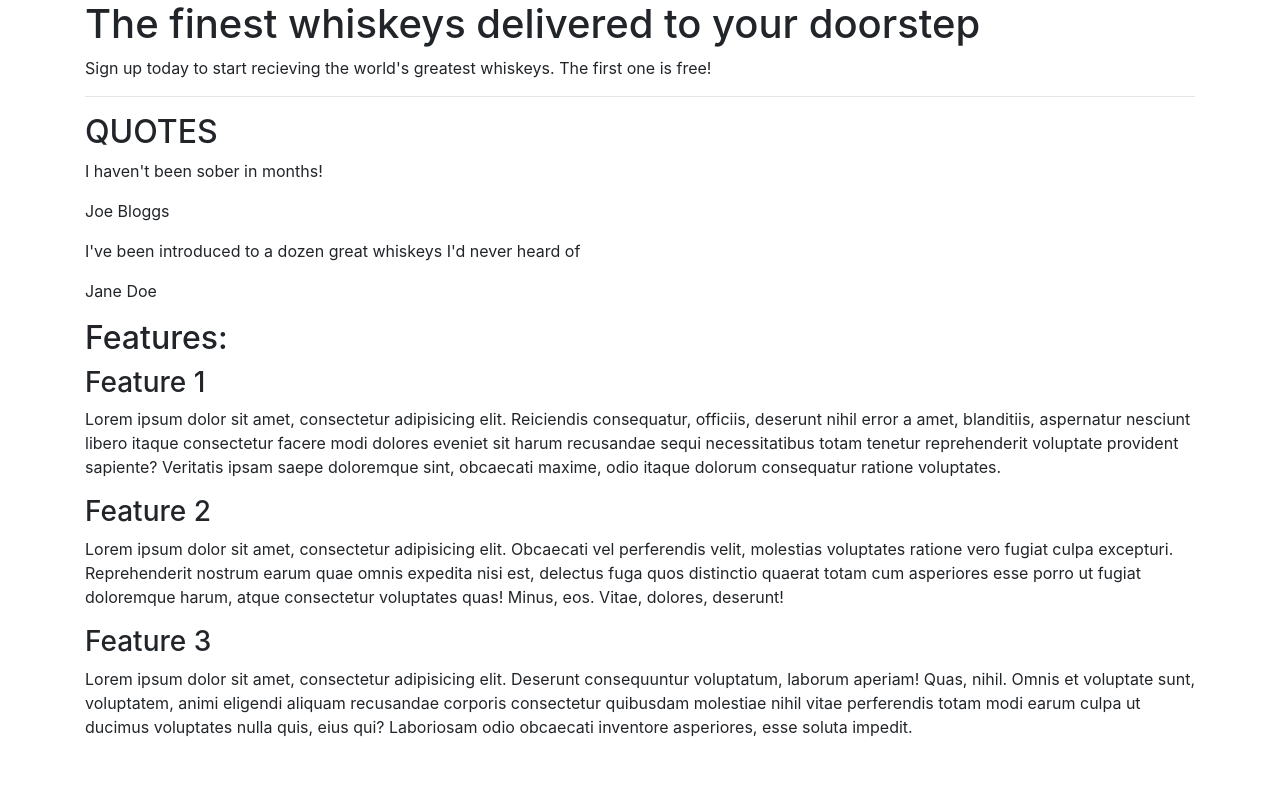
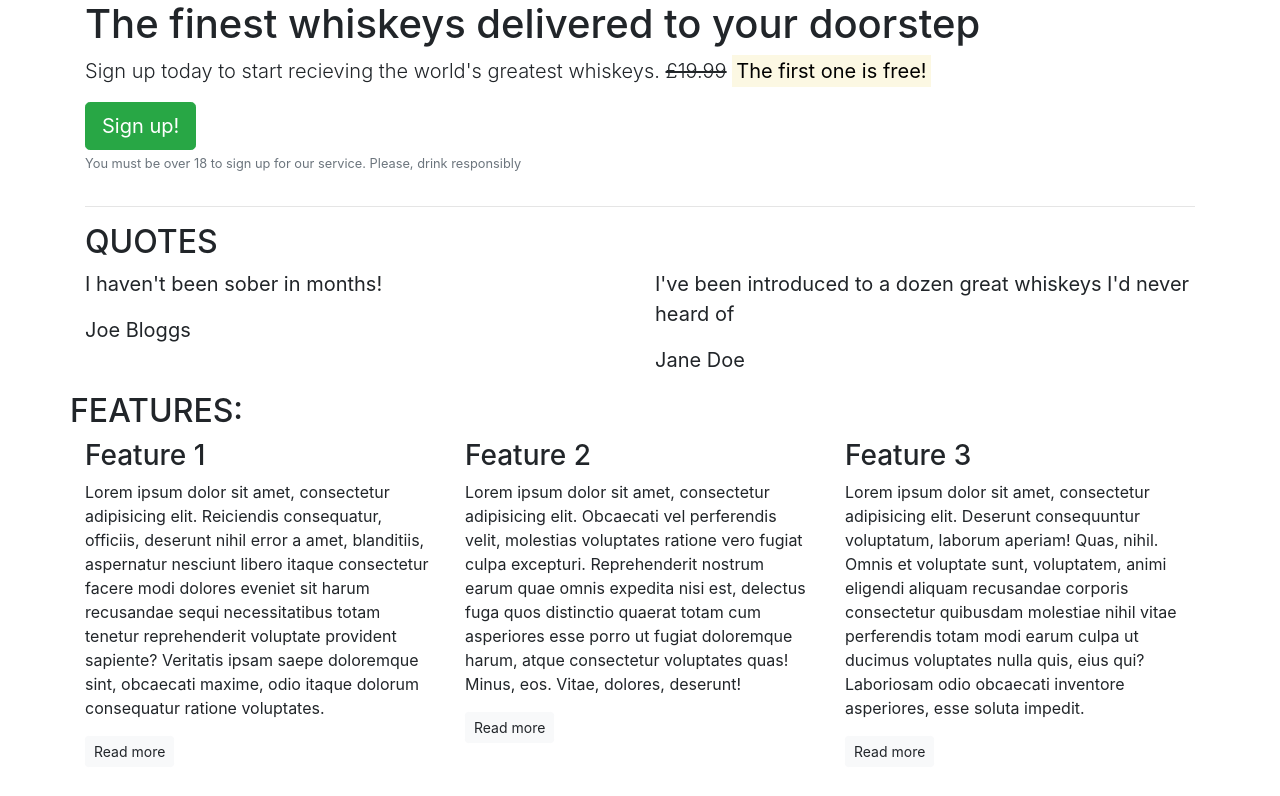
Before and after one commit to Matt-F90/Intro-to-bootstrap, a plain HTML site: page index..html in a window 1280 px wide. Drawn offline with nearby package versions, Linux system fonts and the light colour scheme.

Commit message:
adding grids

```diff
--- a/index..html
+++ b/index..html
@@ -1,5 +1,6 @@
 <!DOCTYPE html>
 <html lang="en">
+
 <head>
     <meta charset="UTF-8">
     <meta name="viewport" content="width=device-width, initial-scale=1.0">
@@ -8,42 +9,82 @@
     <link rel="stylesheet" href="https://stackpath.bootstrapcdn.com/bootstrap/4.1.3/css/bootstrap.min.css" integrity="sha384-MCw98/SFnGE8fJT3GXwEOngsV7Zt27NXFoaoApmYm81iuXoPkFOJwJ8ERdknLPMO" crossorigin="anonymous">
     <script src="https://stackpath.bootstrapcdn.com/bootstrap/4.1.3/js/bootstrap.min.js" integrity="sha384-ChfqqxuZUCnJSK3+MXmPNIyE6ZbWh2IMqE241rYiqJxyMiZ6OW/JmZQ5stwEULTy" crossorigin="anonymous"></script>
 </head>
+
 <body>
     <article class="container">
+        <div class="row">
+            <div class="col-12">
                 <section class="callout">
                     <h1>The finest whiskeys delivered to your doorstep</h1>
-            <p>Sign up today to start recieving the world's greatest whiskeys. The first one is free!</p>
+                    <p class="lead">Sign up today to start recieving the world's greatest whiskeys.
+                        <s>£19.99</s> <strong><mark>The first one is free!</mark></strong></p>
+                    <button class="btn btn-success btn-lg">Sign up!</button>
+                    <p class="text-muted"><small>You must be over 18 to sign up for our service. Please, drink responsibly</small></p>
                 </section>
+            </div>
+        </div>
 
         <hr>
         <section class="quotes">
+            <div class="row">
+                <div class="col-12">
                     <h2 class="text-uppercase">Quotes</h2>
-            <div class="quote">
+                </div>
+            </div>
+            <div class="row">
+                <div class="col-12 col-md-6">
+                    <blockquote class="blockquote">
                         <p>I haven't been sober in months!</p>
                         <p>Joe Bloggs</p>
+                    </blockquote>
                 </div>
-            <div class="quote">
+                <div class="col-12 col-md-6">
+                    <blockquote class="blockquote">
                         <p>I've been introduced to a dozen great whiskeys I'd never heard of</p>
                         <p>Jane Doe</p>
+                    </blockquote>
+                </div>
             </div>
         </section>
 
+
         <section class="features">
-            <h2>Features:</h2>
+            <div class="row">
+                <div class="col-12"></div>
+                <h2 class="text-uppercase">Features:</h2>
+            </div>
+            </div>
+            <div class="row">
+                <div class="col-12 col-md-6 col-lg-4">
                 <div class="feature">
                         <h3>Feature 1</h3>
-                <p>Lorem ipsum dolor sit amet, consectetur adipisicing elit. Reiciendis consequatur, officiis, deserunt nihil error a amet, blanditiis, aspernatur nesciunt libero itaque consectetur facere modi dolores eveniet sit harum recusandae sequi necessitatibus totam tenetur reprehenderit voluptate provident sapiente? Veritatis ipsam saepe doloremque sint, obcaecati maxime, odio itaque dolorum consequatur ratione voluptates.</ipsum50></p>
+                        <p>Lorem ipsum dolor sit amet, consectetur adipisicing elit. Reiciendis consequatur, officiis, deserunt nihil error a amet, blanditiis, aspernatur nesciunt libero itaque consectetur facere modi dolores eveniet sit harum recusandae
+                            sequi necessitatibus totam tenetur reprehenderit voluptate provident sapiente? Veritatis ipsam saepe doloremque sint, obcaecati maxime, odio itaque dolorum consequatur ratione voluptates.</ipsum50>
+                        </p>
+                        <p><a class="btn btn-sm btn-light">Read more</a></p>
                     </div>
+                </div>
+                <div class="col-12 col-md-6 col-lg-4">
                 <div class="feature">
                         <h3>Feature 2</h3>
-                <p>Lorem ipsum dolor sit amet, consectetur adipisicing elit. Obcaecati vel perferendis velit, molestias voluptates ratione vero fugiat culpa excepturi. Reprehenderit nostrum earum quae omnis expedita nisi est, delectus fuga quos distinctio quaerat totam cum asperiores esse porro ut fugiat doloremque harum, atque consectetur voluptates quas! Minus, eos. Vitae, dolores, deserunt!</p>
+                        <p>Lorem ipsum dolor sit amet, consectetur adipisicing elit. Obcaecati vel perferendis velit, molestias voluptates ratione vero fugiat culpa excepturi. Reprehenderit nostrum earum quae omnis expedita nisi est, delectus fuga quos distinctio
+                            quaerat totam cum asperiores esse porro ut fugiat doloremque harum, atque consectetur voluptates quas! Minus, eos. Vitae, dolores, deserunt!</p>
+                        <p><a class="btn btn-sm btn-light">Read more</a></p>
                     </div>
+                </div>
+                <div class="col-12 d-md-none d-lg-block col-lg-4">
                 <div class="feature">
                         <h3>Feature 3</h3>
-                <p>Lorem ipsum dolor sit amet, consectetur adipisicing elit. Deserunt consequuntur voluptatum, laborum aperiam! Quas, nihil. Omnis et voluptate sunt, voluptatem, animi eligendi aliquam recusandae corporis consectetur quibusdam molestiae nihil vitae perferendis totam modi earum culpa ut ducimus voluptates nulla quis, eius qui? Laboriosam odio obcaecati inventore asperiores, esse soluta impedit.</p>
+                        <p>Lorem ipsum dolor sit amet, consectetur adipisicing elit. Deserunt consequuntur voluptatum, laborum aperiam! Quas, nihil. Omnis et voluptate sunt, voluptatem, animi eligendi aliquam recusandae corporis consectetur quibusdam molestiae
+                            nihil vitae perferendis totam modi earum culpa ut ducimus voluptates nulla quis, eius qui? Laboriosam odio obcaecati inventore asperiores, esse soluta impedit.</p>
+                        <p><a class="btn btn-sm btn-light">Read more</a></p>
+                    </div>
+                </div>
             </div>
         </section>
+
     </article>
 
 </body>
+
 </html>
```
Also changed, not shown: .c9/metadata/environment/index..html, .c9/metadata/preview-/index..html (added), 1 other file. Lines whose indentation alone changed are shown as unchanged.
